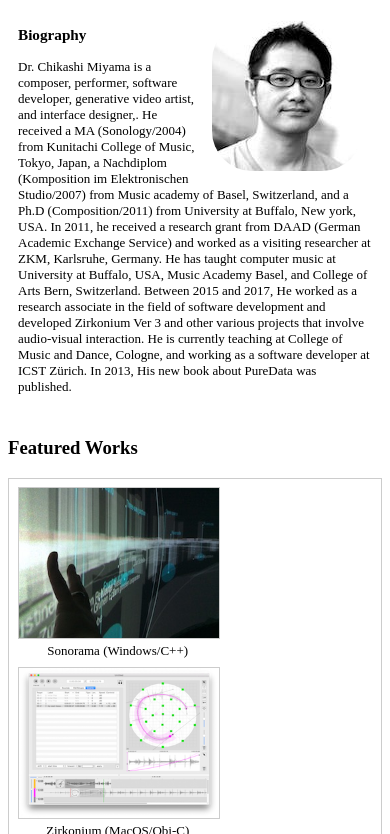
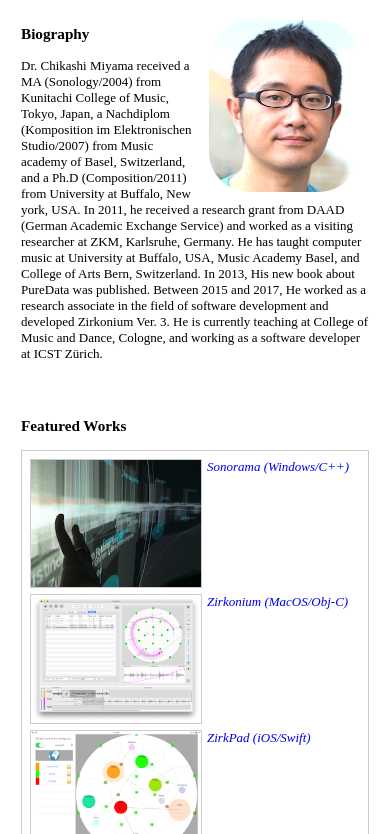
Before and after one commit to chikashimiyama/udacity-portfolio, a plain HTML site: page index.html in a window 390 px wide. Shown: the part 97-931 px from the top of the page. Drawn offline with Linux system fonts and the light colour scheme.

Commit message:
responsive

```diff
--- a/css/styles.css
+++ b/css/styles.css
@@ -1,10 +1,51 @@
-body{
+body {
 	font-family: futura;
 }
 
-header{
-	padding: 15px;
+header {
+	padding: 13px;
 	overflow: hidden;
+}
+
+a {
+	text-decoration: none;
+}
+
+figure {
+	margin: 3px;
+}
+
+figcaption {
+	font-size: small;
+	font-style: italic;
+	text-align: center;
+}
+
+section{
+	margin-bottom: 0px;
+}
+
+footer {
+	text-align: center;
+	position: relative;
+	margin-top: 20px;
+}
+
+.bio-box {
+	clear: both;
+	padding: 13px;
+	font-size: small;
+}
+
+.featured-works-box {
+	clear: both;
+	padding: 13px;
+	font-size: small;
+}
+
+.work-image {
+	border: solid 1px #ccc;
+	max-width: 200px;
 }
 
 #logo-box{
@@ -13,42 +54,34 @@ header{
 	height: 60px;
 }
 
-.name-box{
+#name-box {
 	float: right;
 	text-align: right;
 }
 
-#name{
+#name {
 	margin: 0px;
 }
 
-#job-title{
+#job-title {
 	color: #444;
 	font-style: italic;
 }
 
-figcaption{
-	font-size: small;
-	text-align: center;
-}
-
-img{
-	max-width: 100%;
-}
-
-#portrait{
+#portrait {
 	float: right;
 	margin: 10px;
 	border-radius: 40px;
+	width: 150px;
 }
 
-.bio-box{
-	clear: both;
-	padding: 10px;
-	font-size: small;
+@media screen and (min-width: 800px){
+	#portrait {
+		width: 220px;
+	}
 }
 
-.portfolio-box{
+#portfolio-box {
 	border: solid 1px #ccc;
 	padding: 5px;
 	overflow: hidden;
@@ -57,26 +90,36 @@ img{
 	justify-content: space-between;
 }
 
-.work-figure{
-	width: 200px;
-	margin: 0px;
-	padding: 1%;
-}
-
-.work-image{
-	width: 100%;
-	border: solid 1px #ccc;
-}
-
-footer{
-	text-align: center;
-	position: relative;
-	margin-top: 20px;
-}
-
-#copyright{
+#copyright {
 	clear: both;
 	color: #888;
 	font-size: small;
 	font-style: italic;
 }
+
+@media screen and (max-width: 695px) {
+	figure {
+		float: right;
+		min-width: 100%;
+	}
+	.work-image {
+		float: left;
+		max-width: 170px;
+	}
+	figcaption {
+		margin-left: 5px;
+		float: left;
+	}
+}
+
+@media screen and (min-width: 800px) {
+	.work-image {
+		max-width: 240px;
+	}
+}
+
+.global-frame{
+	max-width: 1024px;
+	margin: auto;
+	background: #fff;
+}
--- a/index.html
+++ b/index.html
@@ -7,8 +7,9 @@
 	<meta name="viewport" content="width=device-width, initial-scale=1">
 </head>
 <body>
+<div class="global-frame">
 <header>
-	<div class="name-box">
+	<div id="name-box">
 		<h1 id="name">Chikashi Miyama</h1>
 		<span id="job-title">Creative Coder</span>
 	</div>
@@ -17,25 +18,34 @@
 	</div>
 </header>
 <section class="bio-box">
-	<img id="portrait" src="img/portrait.jpeg" alt="portrait">
+	<img id="portrait" src="img/portrait.jpg" alt="portrait">
 <h3>Biography</h3>
-<p>Dr. Chikashi Miyama is a composer, performer, software developer, generative video artist, and interface designer,. He received a MA (Sonology/2004) from Kunitachi College of Music, Tokyo, Japan, a Nachdiplom (Komposition im Elektronischen Studio/2007) from Music academy of Basel, Switzerland, and a Ph.D (Composition/2011) from University at Buffalo, New york, USA. In 2011, he received a research grant from DAAD (German Academic Exchange Service) and worked as a visiting researcher at ZKM, Karlsruhe, Germany. He has taught computer music at University at Buffalo, USA,  Music Academy Basel, and College of Arts Bern, Switzerland. Between 2015 and 2017, He worked as a research associate in the field of software development and developed Zirkonium Ver 3 and other various projects that involve audio-visual interaction. He is currently teaching at College of Music and Dance, Cologne, and working as a software developer at ICST Zürich. In 2013, His new book about PureData was published.</p>
+<p>Dr. Chikashi Miyama received a MA (Sonology/2004) from Kunitachi College of Music, Tokyo, Japan, a Nachdiplom (Komposition im Elektronischen Studio/2007) from Music academy of Basel, Switzerland, and a Ph.D (Composition/2011) from University at Buffalo, New york, USA. In 2011, he received a research grant from DAAD (German Academic Exchange Service) and worked as a visiting researcher at ZKM, Karlsruhe, Germany. He has taught computer music at University at Buffalo, USA,  Music Academy Basel, and College of Arts Bern, Switzerland. In 2013, His new book about PureData was published. Between 2015 and 2017, He worked as a research associate in the field of software development and developed Zirkonium Ver. 3. He is currently teaching at College of Music and Dance, Cologne, and working as a software developer at ICST Zürich.</p>
 </section>
+<section class="featured-works-box">
 	<h3>Featured Works</h3>
-<div class="portfolio-box">
-	<figure class="work-figure">
+	<div id="portfolio-box">
+		<figure>
+			<a href="https://github.com/chikashimiyama/sonorama">
 				<img src="img/sonorama.jpg" alt="Sonorama" class="work-image">
 				<figcaption>Sonorama (Windows/C++)</figcaption>
+			</a>
 		</figure>
-	<figure  class="work-figure">
+		<figure >
+			<a href="http://zkm.de/zirkonium/">
 				<img src="img/zirkonium.png" alt="Zirkonium" class="work-image">
 				<figcaption>Zirkonium (MacOS/Obj-C)</figcaption>
+			</a>
 		</figure>
-	<figure class="work-figure">
+		<figure>
+			<a href="https://itunes.apple.com/us/app/zirkpad/id1125327605?mt=8">
 				<img src="img/zirkpad.png" alt="ZirkPad" class="work-image">
 				<figcaption>ZirkPad (iOS/Swift)</figcaption>
+			</a>
 		</figure>
 	</div>
+</section>
 <footer id="copyright">Copyright © 2018 Chikashi Miyama</footer>
+</div>
 </body>
 </html>
```
Also changed, not shown: img/logo.svg (added), img/portrait.jpeg (deleted), img/portrait.jpg (added). Lines whose indentation alone changed are shown as unchanged.
